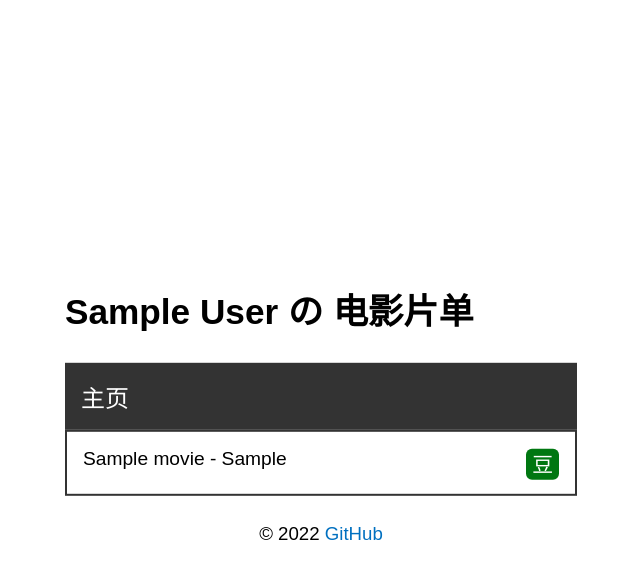
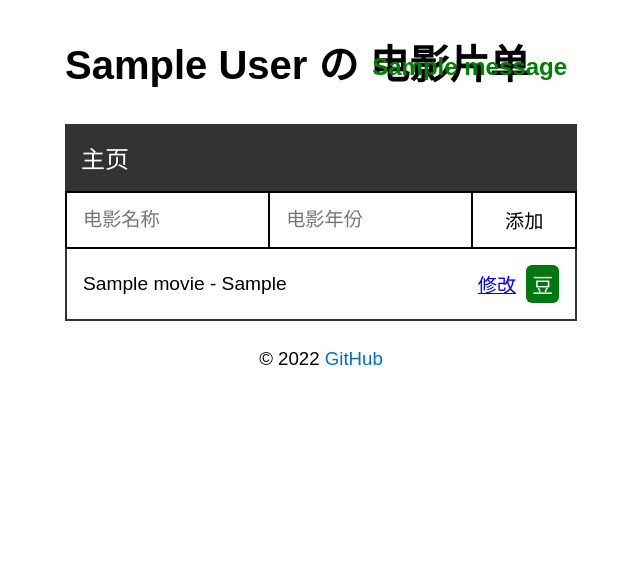
Before and after one commit to mancuoj/watchlist, a Flask app: page / in a window 1280 px wide. Shown: the top 579 px of the page, without its empty margins (319-959 px from the left). Run offline with Flask 2, Linux system fonts and the light colour scheme; tables that the repository leaves empty hold one stand-in row (values such as "Sample post"); one stand-in notice (Sample message) is shown.

Commit message:
feat: edit page

```diff
--- a/app.py
+++ b/app.py
@@ -2,7 +2,7 @@ import os
 import sys
 import click
 
-from flask import Flask, render_template
+from flask import Flask, render_template, url_for, request, redirect, flash
 from flask_sqlalchemy import SQLAlchemy
 
 WIN = sys.platform.startswith("win")
@@ -14,6 +14,7 @@ else:
 app = Flask(__name__)
 app.config["SQLALCHEMY_DATABASE_URI"] = prefix + os.path.join(app.root_path, "data.db")
 app.config["SQLALCHEMY_TRACK_MODIFICATIONS"] = False
+app.config["SECRET_KEY"] = "dev"  # 等同于 app.secret_key = 'dev'
 db = SQLAlchemy(app)
 
 
@@ -39,6 +40,7 @@ def initdb(drop):
 
 @app.cli.command()
 def forge():
+    db.drop_all()
     db.create_all()
 
     name = "Mancuoj"
@@ -63,20 +65,71 @@ def forge():
     click.echo("数据填充完毕...")
 
 
-# 将重复使用的变量统一注入到每一个模板的上下文环境中，可以直接在模板内使用
 @app.context_processor
 def inject_user():
     user = User.query.first()
     return dict(user=user)
 
 
-@app.errorhandler(404)  # 传入错误代码
-def page_not_found(e):  # 接受异常对象作为参数
-    # 返回模板和状态码，因为默认会使用 200 状态码代表成功，所以之前不用写
+@app.errorhandler(404)
+def page_not_found(e):
     return render_template("404.html"), 404
 
 
-@app.route("/")
+# 让 index 视图同时接受两种请求方式
+# 对于 GET 请求，返回渲染后的页面
+# 对于 POST 请求，获取提交的表单数据并保存
+@app.route("/", methods=["GET", "POST"])
 def index():
+    if request.method == "POST":
+        title = request.form.get("title")
+        year = request.form.get("year")
+
+        # 输入无效信息时，显示错误信息，并重定向到主页
+        if (
+            not title
+            or not year
+            or len(title) > 60
+            or len(year) != 4
+            or not year.isdigit()
+        ):
+            flash("无效输入", "error")
+            return redirect(url_for("index"))
+
+        movie = Movie(title=title, year=year)
+        db.session.add(movie)
+        db.session.commit()
+        flash("添加成功", "message")
+        return redirect(url_for("index"))
+
     movies = Movie.query.all()
     return render_template("index.html", movies=movies)
+
+
+# URL 变量
+@app.route("/movie/edit/<int:movie_id>", methods=["GET", "POST"])
+def edit(movie_id):
+    # 能找到就返回对应主键的记录，如果没有找到，则返回 404 错误响应。
+    movie = Movie.query.get_or_404(movie_id)
+
+    if request.method == "POST":  # 处理编辑表单的提交请求
+        title = request.form["title"]
+        year = request.form["year"]
+
+        if (
+            not title
+            or not year
+            or len(title) > 60
+            or len(year) != 4
+            or not year.isdigit()
+        ):
+            flash("无效输入", "error")
+            return redirect(url_for("edit", movie_id=movie_id))
+
+        movie.title = title
+        movie.year = year
+        db.session.commit()
+        flash("更新成功", "message")
+        return redirect(url_for("index"))
+
+    return render_template("edit.html", movie=movie)
--- a/static/style.css
+++ b/static/style.css
@@ -3,22 +3,32 @@
 }
 
 body {
-    margin: 0;
-
+    margin: auto;
     width: 40%;
-    max-height: 100%;
-    overflow: auto;
-
-    position: fixed;
-    top: 50%;
-    left: 50%;
-    transform: translate(-50%, -50%);
 
     font-family: 'Maple UI', sans-serif;
+    user-select: none;
 }
 
 .title {
-    font-size: 2.2rem;
+    font-size: 2.5rem;
+    position: relative;
+}
+
+.alert {
+    position: absolute;
+    right: 0;
+    bottom: 0;
+
+    color: green;
+    padding: 10px;
+    border-radius: 5px;
+
+    font-size: 1.5rem;
+}
+
+.alert-error {
+    color: red;
 }
 
 nav ul {
@@ -37,6 +47,39 @@ nav li a {
     font-size: 1.5rem;
 }
 
+form {
+    display: flex;
+    border: 2px solid black;
+}
+
+input {
+    width: 40%;
+    padding: 1rem;
+    border: none;
+    outline: none;
+    border-right: 2px solid black;
+
+    font-family: inherit;
+    font-size: 1.2rem;
+}
+
+.btn {
+    background-color: white;
+    color: black;
+
+    width: 20%;
+    padding: 5px;
+    border: none;
+
+    text-decoration: none;
+    cursor: pointer;
+}
+
+.btn:hover {
+    background-color: black;
+    color: white;
+}
+
 .movie-list {
     margin: 0;
     padding: 0;
@@ -46,15 +89,23 @@ nav li a {
 
 .movie-list li {
     display: flex;
-    justify-content: space-between;
+    align-items: center;
 
     padding: 1rem;
     border-bottom: 1px solid #666;
     font-size: 1.2rem;
 }
 
+.movie-list {
+    border-top: none;
+}
+
 .movie-list li:last-child {
     border-bottom: none;
+}
+
+.movie-desc {
+    margin-right: auto;
 }
 
 .douban {
@@ -83,7 +134,7 @@ footer a:hover {
     text-decoration: underline;
 }
 
-@media (max-width: 768px) {
+@media (max-width: 1024px) {
     body {
         width: 80%;
     }
--- a/templates/base.html
+++ b/templates/base.html
@@ -15,6 +15,15 @@
 <body>
     <h2 class="title">
         {{ user.name }} の 电影片单
+
+        <!-- 提示信息 -->
+        {% for message in get_flashed_messages(True) %}
+        {% if message[0] == 'error' %}
+        <div class="alert alert-error">{{ message[1] }}</div>
+        {% else %}
+        <div class="alert">{{ message[1] }}</div>
+        {% endif %}
+        {% endfor %}
     </h2>
 
     <nav>
--- a/templates/index.html
+++ b/templates/index.html
@@ -1,18 +1,28 @@
 {% extends 'base.html' %}
 
-<!-- 继承 base.html 的内容，然后重写 content 块中的内容 -->
-<!-- 如果想要追加内容，可以使用 {{ super() }} -->
 {% block content %}
+<!-- 在 <form> 标签里使用 method 属性将提交表单数据的 HTTP 请求方法指定为 POST -->
+<!-- 默认使用 GET 方法将表单数据通过 URL 提交，容易导致数据泄露，而且不适用于包含大量数据的情况 -->
+<!-- GET 请求用来获取资源，而 POST 则用来创建 / 更新资源。我们访问一个链接时会发送 GET 请求，而提交表单通常会发送 POST 请求 -->
+<!-- <input> 元素必须要指定 name 属性，否则无法提交数据，在服务器端，我们也需要通过这个 name 属性值来获取对应字段的数据 -->
+<!-- 当表单中的提交按钮被按下，浏览器会创建一个新的请求，默认发往当前 URL（在 <form> 元素使用 action 属性可以自定义目标 URL） -->
+<form method="post">
+    <input type="text" name="title" autocomplete="off" placeholder="电影名称" required>
+    <input type="text" name="year" autocomplete="off" placeholder="电影年份" required>
+    <input class="btn" type="submit" name="submit" value="添加">
+</form>
+
 <ul class="movie-list">
     {% for movie in movies %}
     <li>
-        {{ movie.title }} - {{ movie.year }}
-        <span>
-            <a class="douban" target="_blank"
-                href="https://search.douban.com/movie/subject_search?search_text={{ movie.title }}">
-                豆
-            </a>
+        <span class="movie-desc">
+            {{ movie.title }} - {{ movie.year }}
         </span>
+        <a href="{{ url_for('edit', movie_id=movie.id) }}">修改</a>
+        <a class="douban" target="_blank"
+            href="https://search.douban.com/movie/subject_search?search_text={{ movie.title }}">
+            豆
+        </a>
     </li>
     {% endfor %}
 </ul>
```
Also changed, not shown: templates/edit.html (added, +9 -0 lines), README.md.
